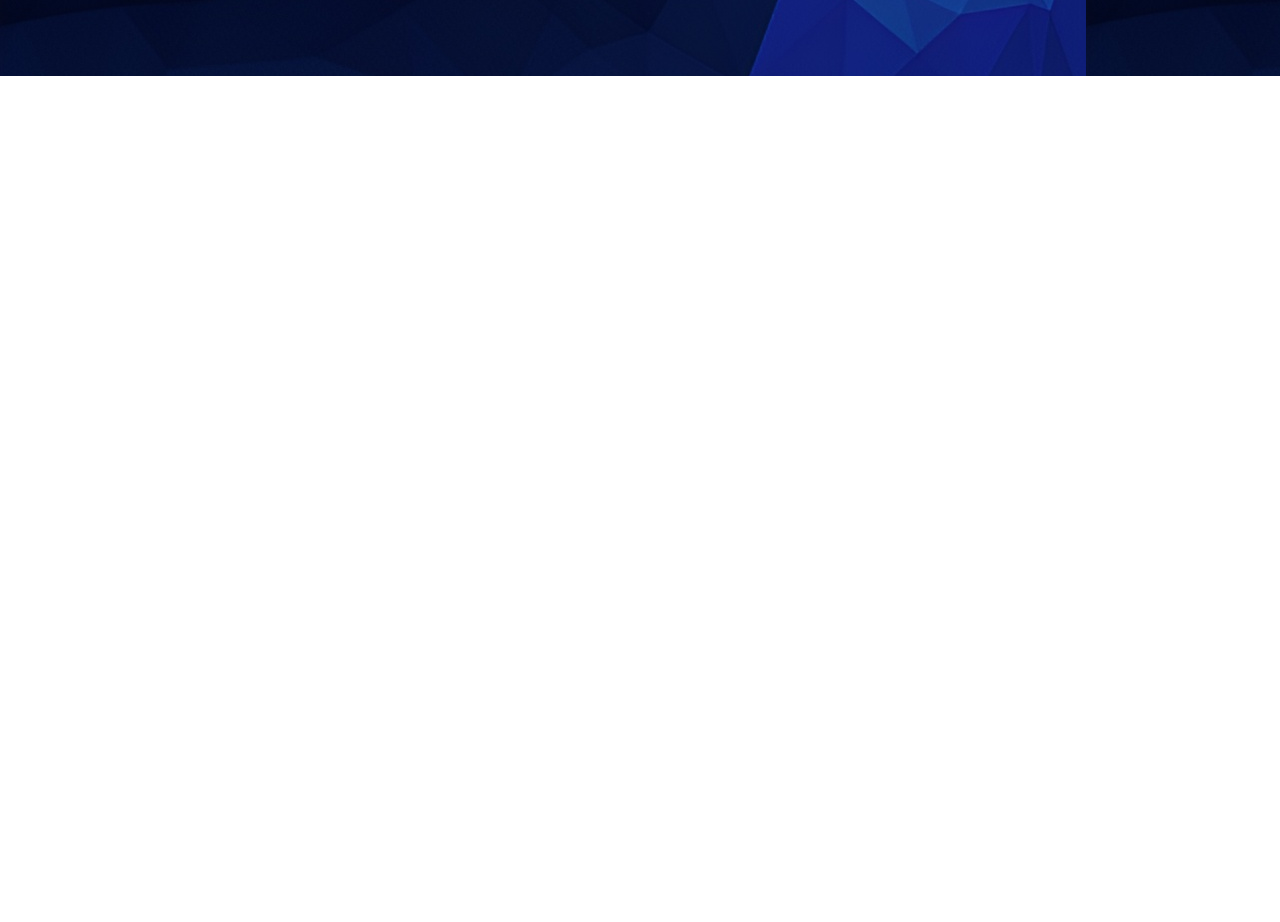
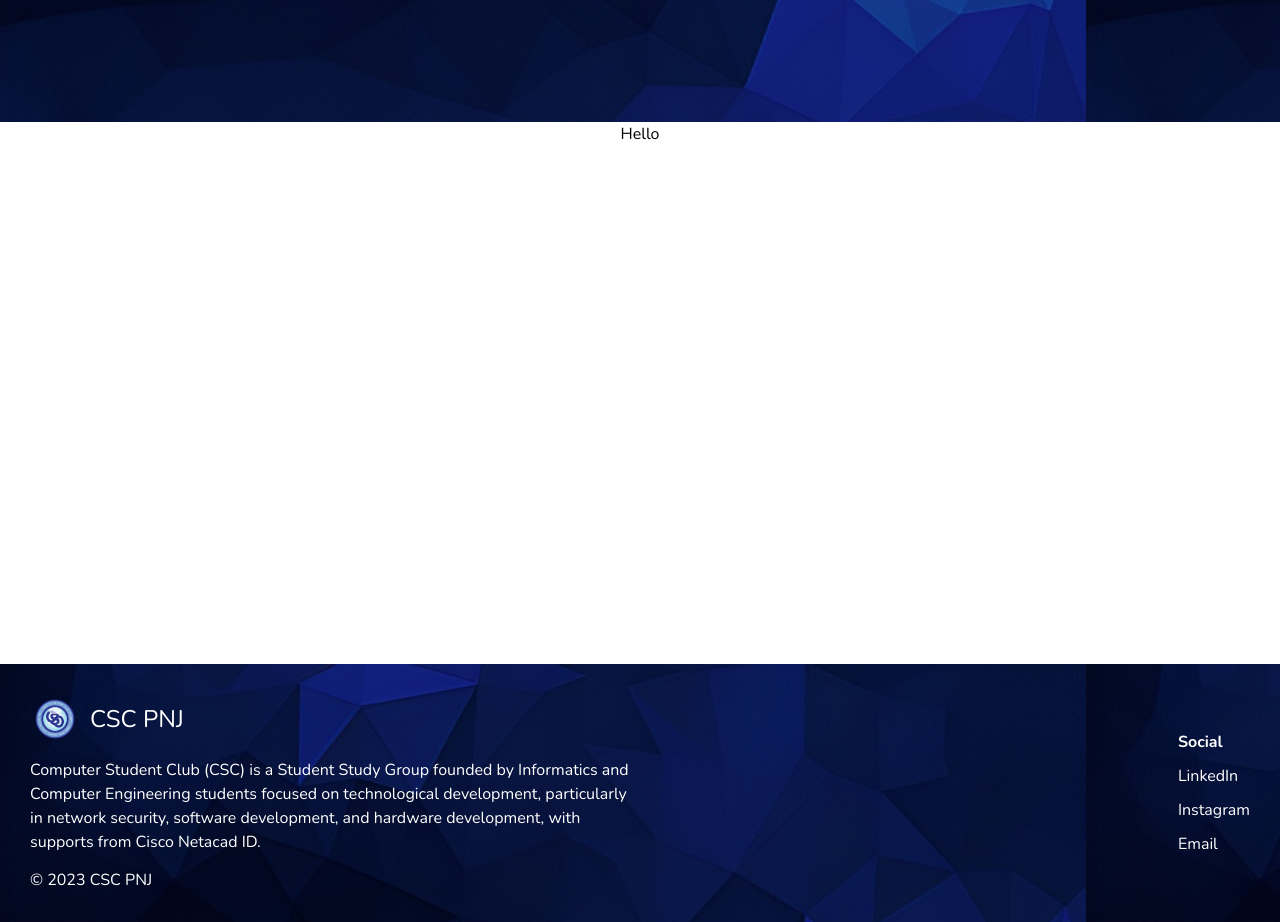
Before and after one commit to CSCPNJ/WEB_CSC, a Next.js app: page / in a window 1280 px wide. Shown: the part 520-1442 px from the top of the page. Before the commit the page ends 1396 px from the top, so only its background shows below. Built offline with nearby package versions, Linux system fonts and the light colour scheme.

Commit message:
feat: added Footer

```diff
--- a/src/app/globals.css
+++ b/src/app/globals.css
@@ -41,11 +41,14 @@ a {
 
 .container {
   min-height: 100vh;
+  display: flex;
+  flex-direction: column;
   background-color: var(--bg);
   color: var(--textColor);
 }
 
 .wrapper {
+  flex-grow: 1; /* Grow to fill remaining vertical space */
   max-width: 1536px;
   margin-left: auto;
   margin-right: auto;
--- a/src/app/layout.tsx
+++ b/src/app/layout.tsx
@@ -1,11 +1,11 @@
 import type { Metadata } from 'next'
-import { Comfortaa, Inter, Nunito } from 'next/font/google'
+import { Comfortaa, Nunito } from 'next/font/google'
 import './globals.css'
 import dataset from '@/lib/dataset.json'
 import Header from '@/components/header/Header'
 import Navbar from '@/components/navbar/Navbar'
+import Footer from '@/components/footer/Footer'
 
-const inter = Inter({ subsets: ['latin'] })
 const nunito = Nunito({ subsets: ['latin'] })
 const comfortaa = Comfortaa({ subsets: ['latin'] })
 
@@ -24,7 +24,7 @@ export default function RootLayout({
   children: React.ReactNode
 }) {
   return (
-    <html lang="id">
+    <html lang="en">
       <body className={nunito.className}>
         <header className={'bg-blue-geo-pattern'}>
           <Navbar />
@@ -36,6 +36,9 @@ export default function RootLayout({
           <div className='wrapper'>
             {children}
           </div>
+          <footer className={'bg-blue-geo-pattern'}>
+            <Footer />
+          </footer>
         </div>
       </body>
     </html>
--- a/src/app/page.tsx
+++ b/src/app/page.tsx
@@ -3,6 +3,7 @@
 export default function Home() {
   return (
       <div>
+        Hello
       </div>
     );
 }
--- /dev/null
+++ b/src/components/footer/Footer.jsx
@@ -0,0 +1,38 @@
+"use client"
+
+import React from "react";
+import styles from "./footer.module.css";
+import Image from "next/image";
+import Link from "next/link";
+import { footer, navigation } from "@/lib/dataset.json"
+
+const Footer = () => {
+  const userLanguage = window.navigator.language;
+
+  return (
+    <div className={styles.container}>
+      <div className={styles.info}>
+        <div className={styles.logo}>
+          <Image src="/csc-logo.png" alt="CSC Logo" width={50} height={50} />
+          <h1 className={styles.logoText}>CSC PNJ</h1>
+        </div>
+        <p className={styles.desc}>
+          {userLanguage == "id" ? footer.id.text : footer.en.text}
+        </p>
+        <span>
+          © {new Date().getFullYear()} CSC PNJ
+        </span>
+      </div>
+      <div className={styles.links}>
+        <div className={styles.list}>
+          <span className={styles.listTitle}>Social</span>
+          <Link href="https://www.linkedin.com/company/computer-student-club/">LinkedIn</Link>
+          <Link href="http://instagram.com/cscpnj">Instagram</Link>
+          <Link href="mailto:csc.pnj@gmail.com">Email</Link>
+        </div>
+      </div>
+    </div>
+  );
+};
+
+export default Footer;
--- /dev/null
+++ b/src/components/footer/footer.module.css
@@ -0,0 +1,68 @@
+.container {
+  padding: 30px;
+  display: flex;
+  align-items: center;
+  justify-content: space-between;
+  color: white;
+}
+
+.info {
+  flex: 1;
+  display: flex;
+  flex-direction: column;
+  gap: 14px;
+}
+
+.logo {
+  display: flex;
+  align-items: center;
+  gap: 10px;
+}
+
+.logoText {
+  font-size: 24px;
+}
+
+.desc {
+  font-weight: 300;
+}
+
+.links {
+  flex: 1;
+  display: flex;
+  justify-content: flex-end;
+  gap: 100px;
+}
+
+.list {
+  display: flex;
+  flex-direction: column;
+  gap: 10px;
+  font-weight: 300;
+}
+
+.listTitle {
+  font-weight: bold;
+}
+
+@media screen and (max-width: 1024px) {
+  .links {
+    gap: 50px;
+  }
+}
+@media screen and (max-width: 768px) {
+  .container {
+    flex-direction: column;
+    gap: 50px;
+  }
+
+  .links {
+    width: 100%;
+    justify-content: space-between;
+  }
+}
+@media screen and (max-width: 640px) {
+  .links {
+    font-size: 14px;
+  }
+}
--- a/src/components/header/Header.jsx
+++ b/src/components/header/Header.jsx
@@ -1,15 +1,18 @@
 import Link from 'next/link';
+import { Nunito } from 'next/font/google'
+
+const nunito = Nunito({ subsets: ['latin'] })
 
 const Header = () => {
   return (
     <div className="wrapper text-white pb-40">
       <img src="/csc-logo.png" alt="CSC Logo" width={300} className='float-right mb-3' />
-      <h1 className="text-6xl font-medium py-3">Computer Student Club</h1>
-      <h2 className="text-blue-500 text-lg py-3">#Unlimited<span className='text-red-500'>Connection</span></h2>
-      <div className='pb-5'>
+      <h1 className="text-6xl pb-3 font-extrabold">Computer Student Club</h1>
+      <h2 className="text-blue-500 text-2xl py-1">#Unlimited<span className='text-red-500'>Connection</span></h2>
+      <div className={'pt-3 pb-7 text-xl ' + nunito.className}>
         Kami adalah kelompok studi mahasiswa di bawah naungan jurusan TIK Politeknik Negeri Jakarta. Berfokus pada pengembangan minat dan bakat mahasiswa serta meningkatkan capaian prestasi mahasiswa.
       </div>
-      <Link href='/join-us' className='border p-2 rounded-md font-bold'>Bergabung Bersama Kami</Link>
+      <Link href='/join-us' className={'border-2 p-2 rounded-md text-xl font-bold ' + nunito.className}>Bergabung Bersama Kami</Link>
     </div>
   );
 };
--- a/src/components/navbar/navbar.module.css
+++ b/src/components/navbar/navbar.module.css
@@ -7,6 +7,7 @@
   color: white;
   margin-left: 30px; /* Add left margin */
   margin-right: 30px; /* Add right margin */
+  margin-bottom: 30px; /* Add bottom margin */
 }
 
 .logo {
--- a/src/lib/dataset.json
+++ b/src/lib/dataset.json
@@ -62,5 +62,13 @@
 		"IT professionals",
 		"Student engagement",
 		"Learning resources"
-	]
+	],
+	"footer": {
+		"id": {
+			"text": "Computer Student Club (CSC) adalah sebuah Kelompok Studi Mahasiswa yang didirikan oleh para mahasiswa TIK yang berfokus pada pengembangan teknologi, khususnya di bidang keamanan jaringan, pengembangan perangkat lunak, dan pengembangan perangkat keras, dengan dukungan dari Cisco Netacad ID."
+		},
+		"en": {
+			"text": "Computer Student Club (CSC) is a Student Study Group founded by Informatics and Computer Engineering students focused on technological development, particularly in network security, software development, and hardware development, with supports from Cisco Netacad ID."
 		}
+	}
+}
```
Lines whose indentation alone changed are shown as unchanged.
